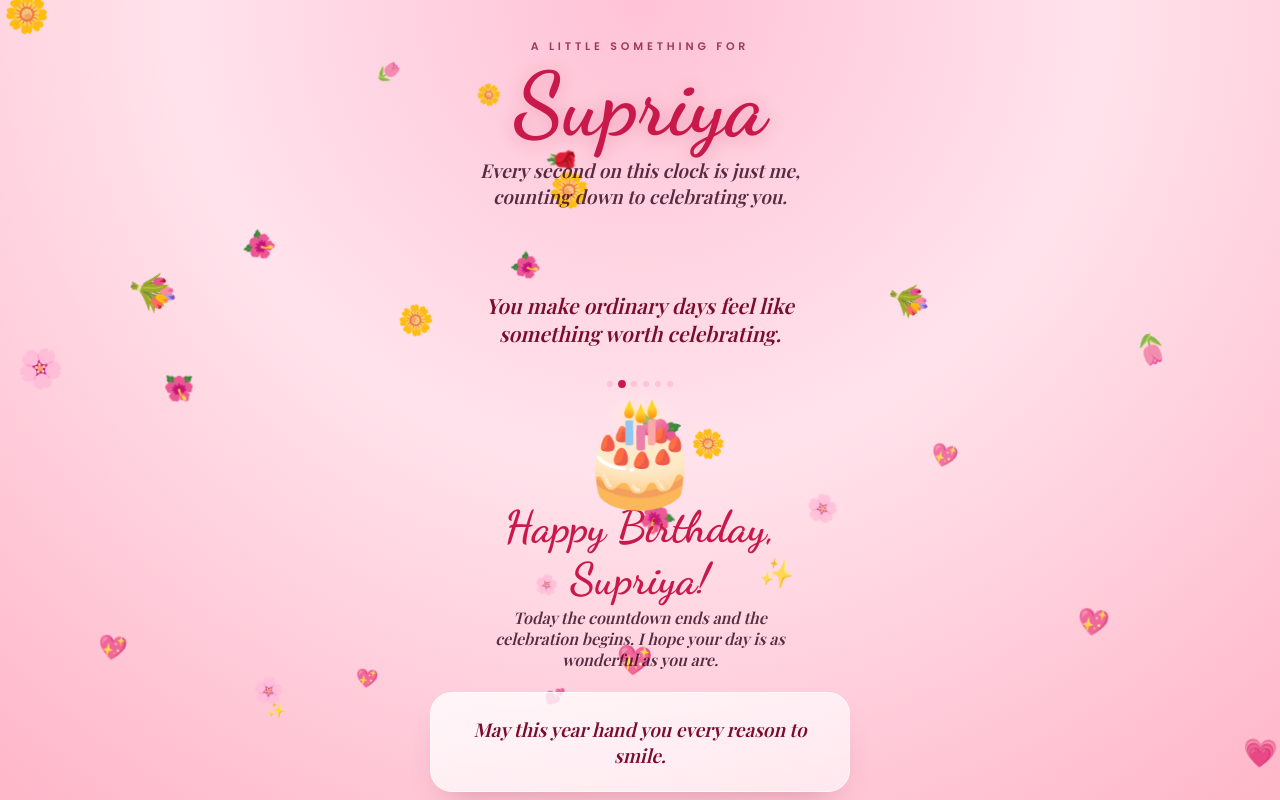
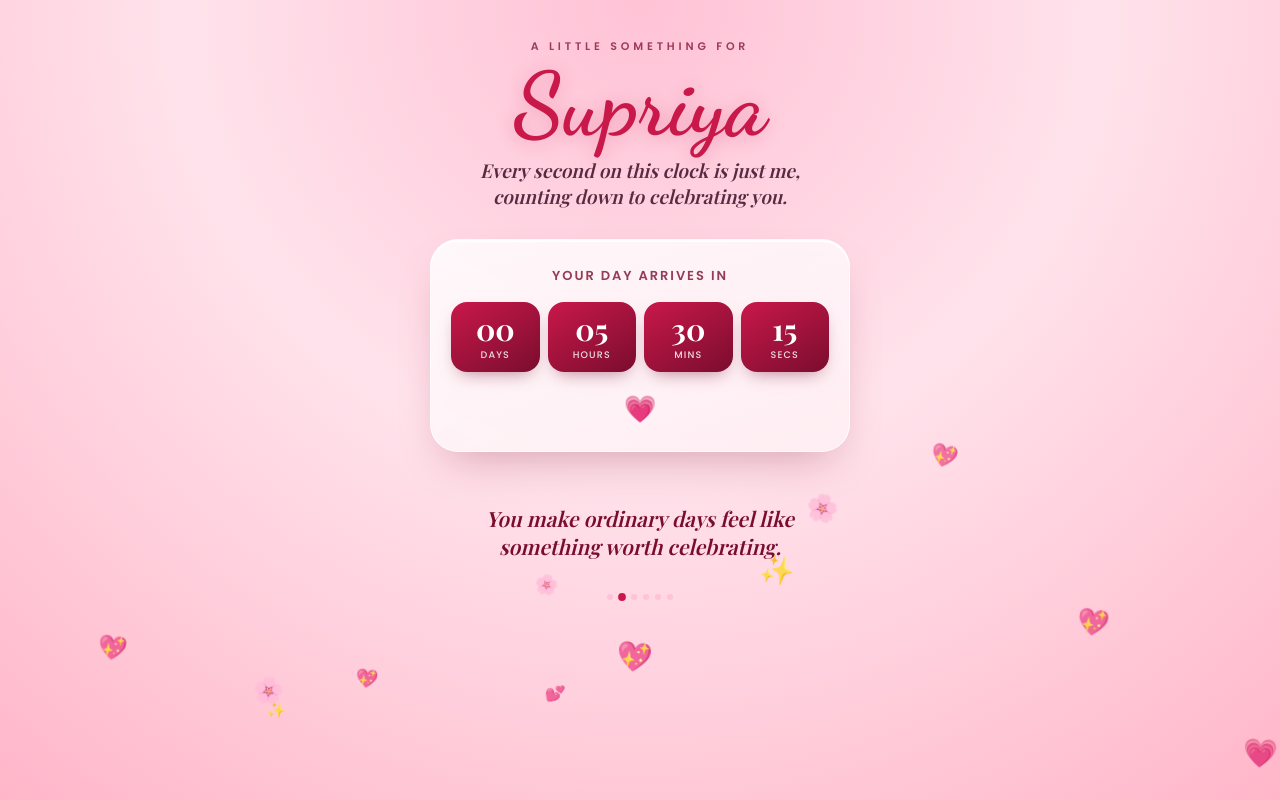
Before and after one commit to ajaynetha243/HBDSupriya, a plain HTML site: page index.html in a window 1280 px wide. Drawn offline with nearby package versions, Linux system fonts and the light colour scheme; a web font is replaced by a local one.

Commit message:
Update index.html

```diff
--- a/index.html
+++ b/index.html
@@ -363,7 +363,7 @@
 
 <script>
   // ---- Target date ----
-  var target = new Date("2026-08-17T04:19:00");
+  var target = new Date("2026-08-17T16:38:00");
 
   // Preview mode: open the page with ?preview=1 in the URL to jump straight
   // to the celebration screen and test the buttons without waiting.
```
